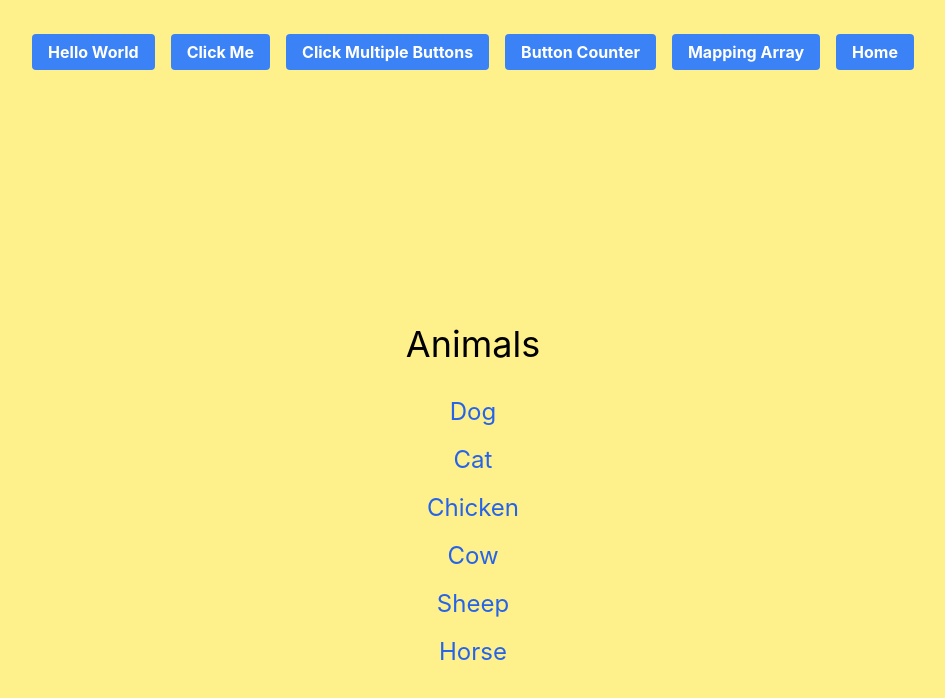
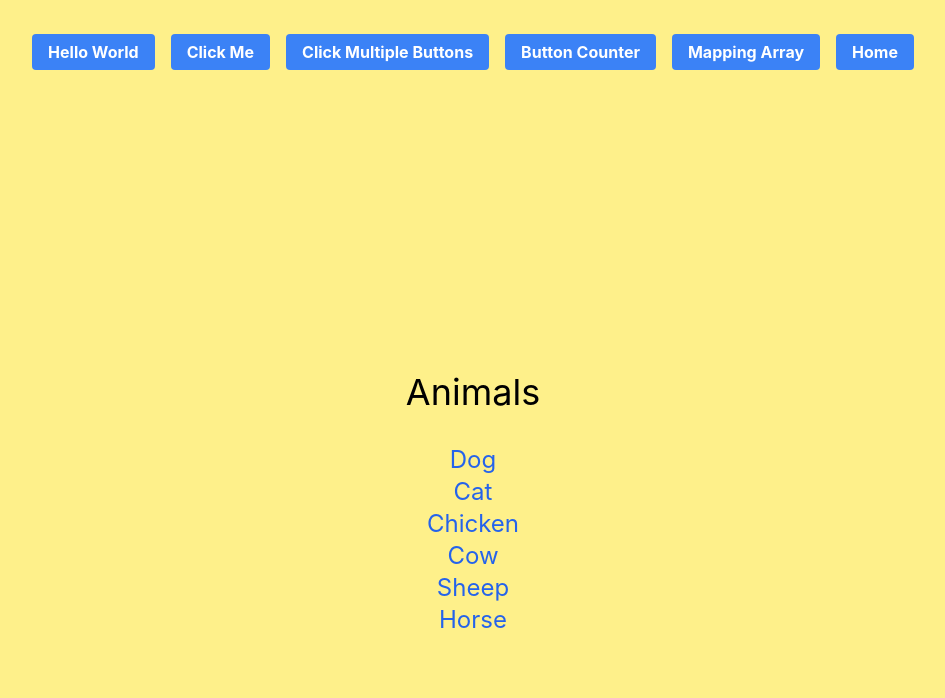
Before and after one commit to Sigdriv/grunnleggende-oppgaver, a React (Create React App) app: page /mapping-array in a window 1280 px wide. Shown: the top 698 px of the page, without its empty margins (167-1112 px from the left). Built offline with nearby package versions, Linux system fonts and the light colour scheme.

Commit message:
Refactor animal list to use unordered list

```diff
--- a/src/Components/MappingArray/MappingArray.jsx
+++ b/src/Components/MappingArray/MappingArray.jsx
@@ -9,11 +9,11 @@ export default function MappingArray() {
       <Home />
       <div className="flex flex-col items-center justify-center min-h-screen bg-yellow-200 text-center">
         <h1 className="text-4xl mb-8">Animals</h1>
-        {animals.map((animal, index) => (
-          <div key={index} className="mb-4">
-            <h1 className="text-2xl text-blue-600">{animal}</h1>
-          </div>
-        ))}
+        <ul>
+          {animals.map((animal, index) => (
+            <li className="text-2xl text-blue-600">{animal}</li>
+          ))}
+        </ul>
       </div>
     </div>
   );
```
